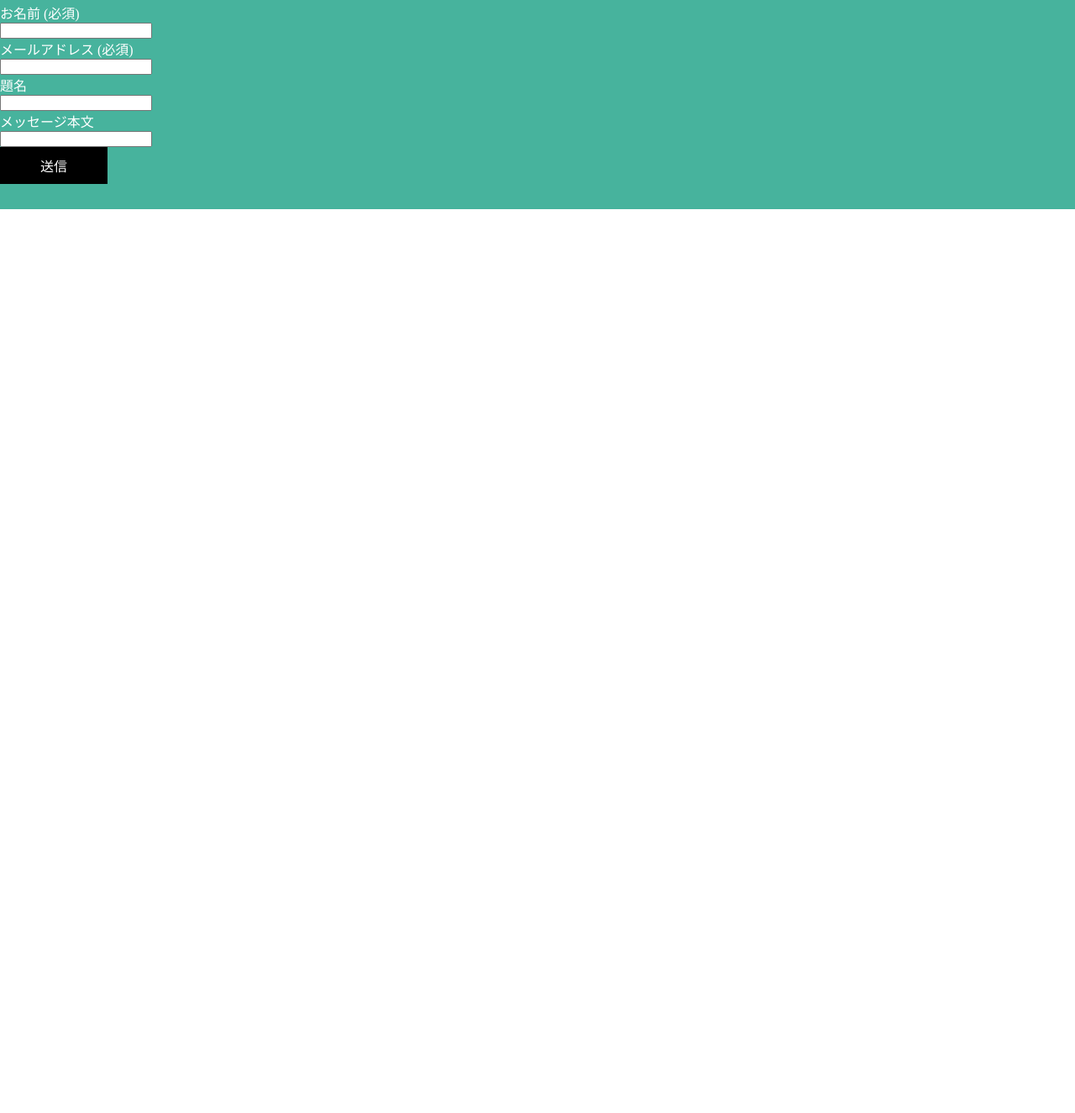
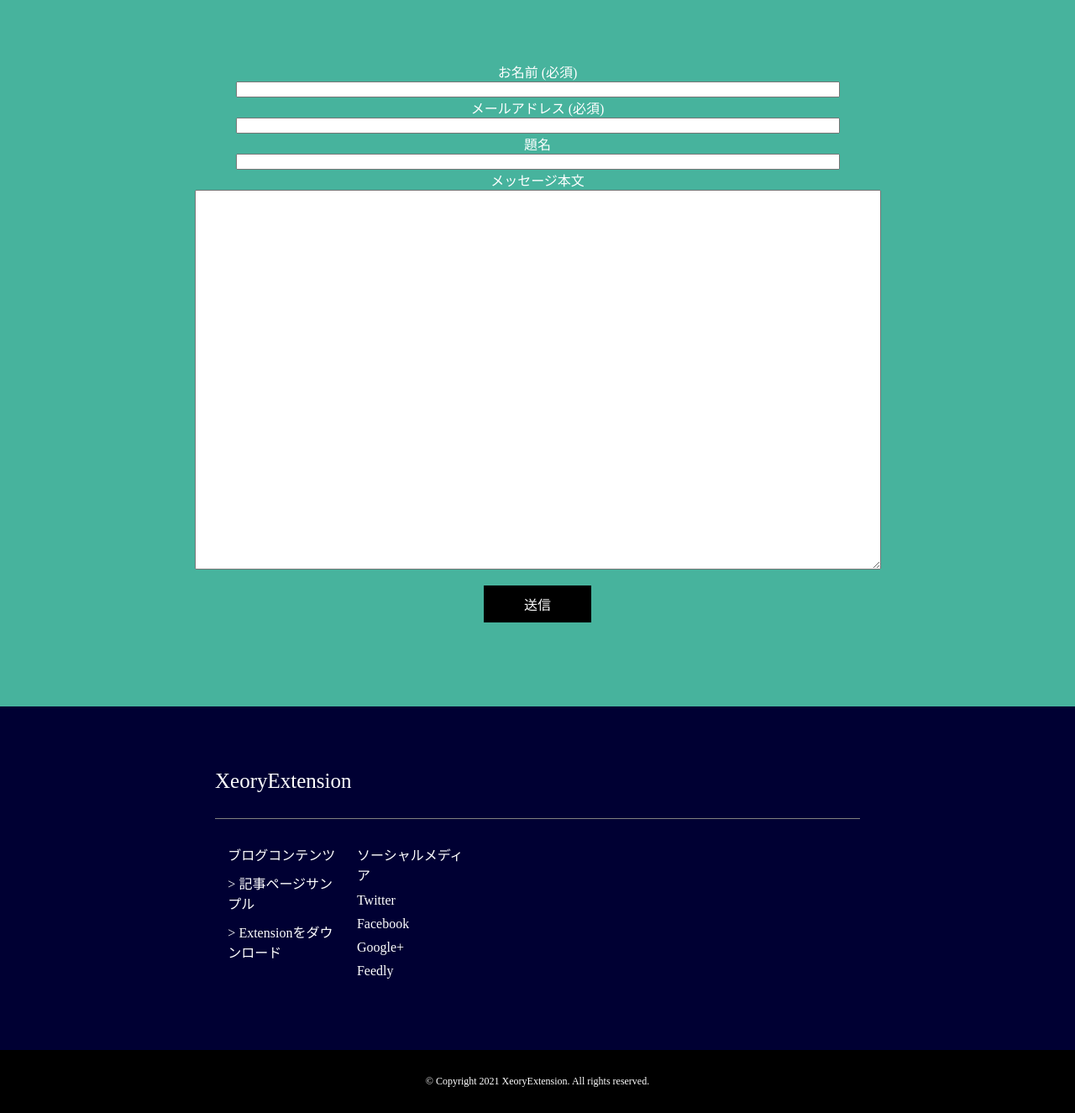
Before and after one commit to ryomasolid/0301practice, a plain HTML site: page index.html in a window 1280 px wide. Shown: the part 5280-6605 px from the top of the page at 84% size. Before the commit the page ends 5529 px from the top, so only its background shows below. Drawn offline with Linux system fonts and the light colour scheme.

Commit message:
add new file

```diff
--- a/index.html
+++ b/index.html
@@ -174,17 +174,41 @@
     <div>inquiry</div>
   </div>
   <div class="inquiry-background">
-    <p>お名前 (必須)</p>
-    <form action="自分のサイトURL" method="get"><input id="sbox1"  id="s" name="s" type="text"></form>
-    <p>メールアドレス (必須)</p>
-    <form action="自分のサイトURL" method="get"><input id="sbox1"  id="s" name="s" type="text"></form>
-    <p>題名</p>
-    <form action="自分のサイトURL" method="get"><input id="sbox1"  id="s" name="s" type="text"></form>
-    <p>メッセージ本文</p>
-    <form action="自分のサイトURL" method="get"><input id="sbox1"  id="s" name="s" type="text"></form>
+    <form action="#" method="POST">
+      <dl class="form">
+        <dt>お名前 (必須)</dt>
+        <dd><input type="text" name="#" id="#" value="" class="hoge"></dd>
+        <dt>メールアドレス (必須)</dt>
+        <dd><input type="email" name="email" id="email" value="" class="hoge"></dd>
+        <dt>題名</dt>
+        <dd><input type="text" name="#" id="#" value="" class="hoge"></dd>
+        <dt>メッセージ本文</dt>
+        <dd><textarea name="content" id="content" cols="100" rows="30"></textarea></dd>
+      </dl>
+    </form>
     <div class="inquiry-btn">送信</div>
   </div>
-
+  <!-- フッター -->
+  <div class="fooder">
+    <div class="fooder-title">XeoryExtension</div>
+    <div class="fooder-section">
+      <div class="fooder-block">
+        <ul class="fooder-section-container">
+          <li>ブログコンテンツ</li>
+          <li>> 記事ページサンプル</li>
+          <li>> Extensionをダウンロード</li>
+        </ul>
+        <ul class="fooder-section-container">
+          <li>ソーシャルメディア</li>
+          <li>Twitter</li>
+          <li>Facebook</li>
+          <li>Google+</li>
+          <li>Feedly</li>
+        </ul>
+      </div>
+    </div>
+  </div>
+  <div class="fooder-logo">© Copyright 2021 XeoryExtension. All rights reserved.</div>
 
 </body>
 </html>
--- a/styles.css
+++ b/styles.css
@@ -1,6 +1,14 @@
 * {
  margin: 0;
  padding: 0;
+}
+
+ul {
+  list-style: none;
+}
+
+li {
+  padding-bottom: 10px;
 }
 
 .header {
@@ -188,8 +196,8 @@
   flex-direction: row;
 }
 
-.company-block :first-child {
-  border-top: solid gray 0.5px;
+.company-block :last-child {
+  border-bottom: solid gray 0.5px;
 }
 
 .company-section {
@@ -197,7 +205,7 @@
   width: 40%;
   margin: auto;
   padding: 15px 0;
-  border-bottom: solid gray 0.5px;
+  border-top: solid gray 0.5px;
 }
 
 .company-section p {
@@ -215,7 +223,7 @@
 
 .inquiry-background {
   background-color: #47b39d;
-  padding: 30px 0;
+  padding: 100px 0;
 }
 
 .inquiry-background p {
@@ -226,6 +234,55 @@
   text-align: center;
   width: 10%;
   padding: 10px 0;
+  margin: auto;
   background-color: black;
   color: white;
 }
+
+.form {
+  text-align: center;
+  color: white;
+  padding-bottom: 15px;
+}
+
+input.hoge {
+  width: 715px;
+}
+
+.fooder {
+  background-color: #000033;
+  color: white;
+  padding: 75px 0;
+}
+
+.fooder-title {
+  width: 60%;
+  margin: auto;
+  padding-bottom: 30px;
+  font-size: 25px;
+  border-bottom: solid gray 0.5px;
+}
+
+.fooder-section {
+  width: 60%;
+  margin: auto;
+  padding-top: 30px;
+}
+
+.fooder-block {
+  display: flex;
+  width: 40%;
+}
+
+.fooder-section-container {
+  width: 45%;
+  padding-left: 5%;
+}
+
+.fooder-logo {
+  color: #ffffff;
+  background-color: #000000;
+  text-align: center;
+  font-size: 12px;
+  padding: 30px 0;
+}
```
